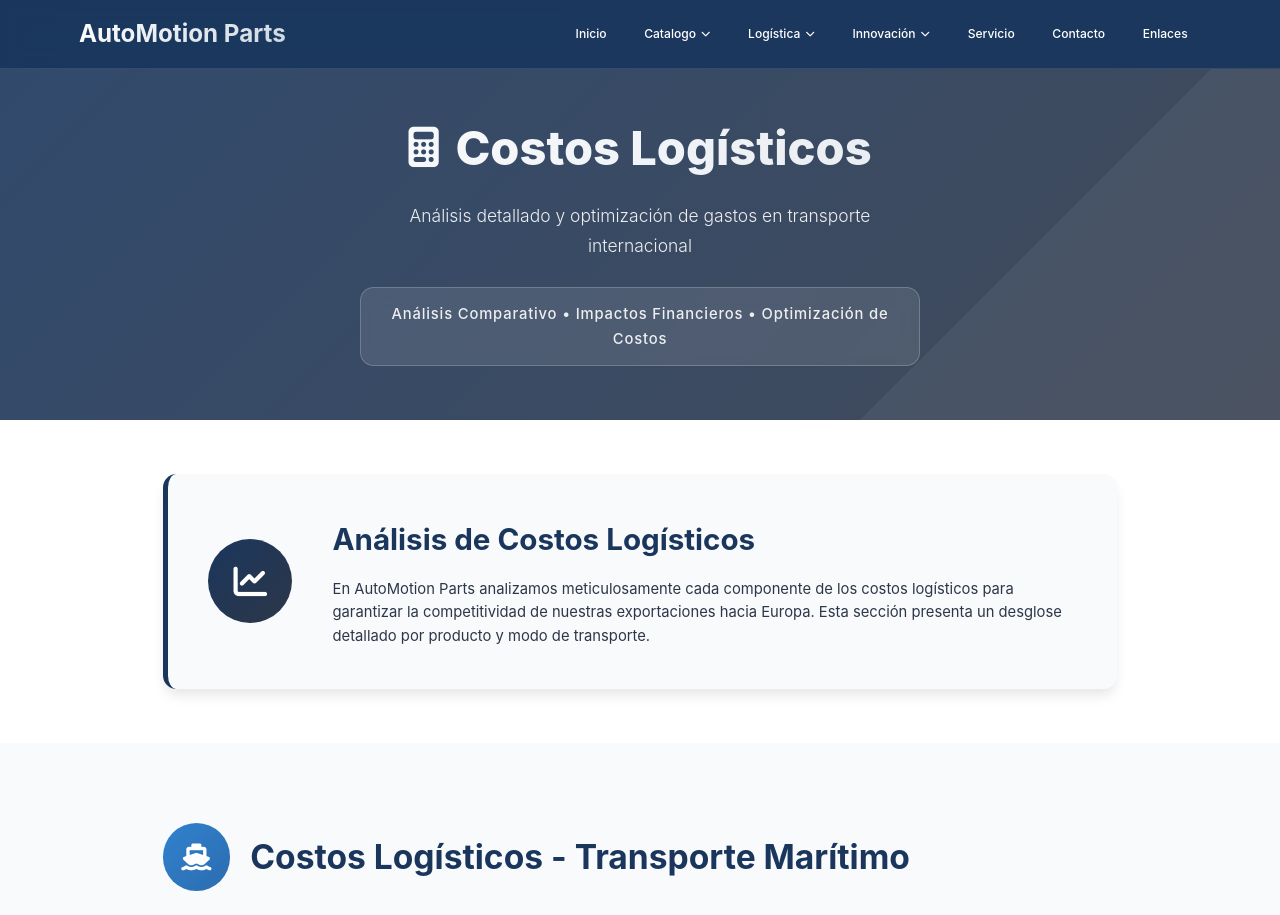
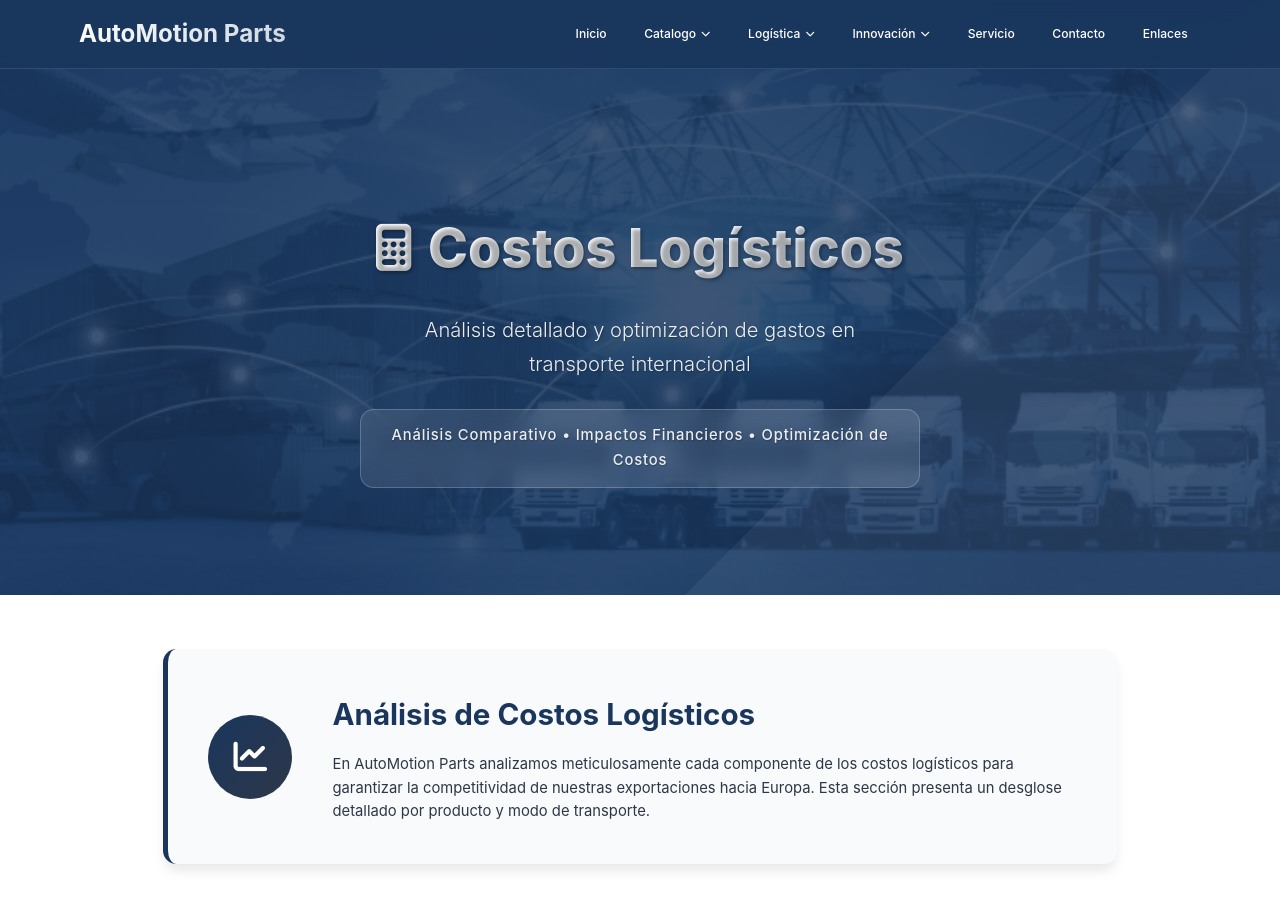
Before and after one commit to AutoMotionP/webb, a plain HTML site: page costos.html in a window 1280 px wide. Shown: the top 915 px of the page. Drawn offline with Linux system fonts and the light colour scheme.

Commit message:
background

```diff
--- a/css/costos.css
+++ b/css/costos.css
@@ -185,14 +185,25 @@ nav {
 /* ============================================
    HERO COSTOS
    ============================================ */
+/* ============================================
+   HERO COSTOS - CON IMAGEN DE FONDO (igual que envase)
+   ============================================ */
 .costos-hero {
-    background: linear-gradient(135deg, rgba(26, 54, 93, 0.9) 0%, rgba(45, 55, 72, 0.9) 100%);
+    background: linear-gradient(rgba(26, 54, 93, 0.85), rgba(26, 54, 93, 0.85)), url('../img/costosfondo.jpg');
+    background-size: cover;
+    background-position: center;
+    background-attachment: fixed;
+    background-repeat: no-repeat;
     color: var(--white);
     text-align: center;
-    padding: 8rem 0 4rem;
+    padding: 15rem 0 8rem;
     margin-top: 0;
     position: relative;
     overflow: hidden;
+    min-height: 80vh;
+    display: flex;
+    align-items: center;
+    justify-content: center;
 }
 
 .costos-hero::before {
@@ -213,9 +224,9 @@ nav {
 }
 
 .costos-hero h1 {
-    font-size: 3.5rem;
+    font-size: 4rem;
     font-weight: 800;
-    margin-bottom: 1rem;
+    margin-bottom: 1.5rem;
     background: linear-gradient(135deg, #fff 0%, #e2e8f0 100%);
     -webkit-background-clip: text;
     -webkit-text-fill-color: transparent;
@@ -224,21 +235,21 @@ nav {
     align-items: center;
     justify-content: center;
     gap: 20px;
+    text-shadow: 2px 2px 4px rgba(0, 0, 0, 0.3);
 }
 
 .costos-hero h1 i {
-    font-size: 3rem;
+    font-size: 3.5rem;
     color: var(--accent-red);
 }
 
 .costos-hero p {
-    font-size: 1.3rem;
+    font-size: 1.5rem;
     opacity: 0.9;
     font-weight: 300;
-    position: relative;
-    z-index: 2;
     max-width: 600px;
     margin: 0 auto;
+    text-shadow: 1px 1px 2px rgba(0, 0, 0, 0.3);
 }
 
 .hero-subtitle {
```
Also changed, not shown: img/costosfondo.jpg (added).
